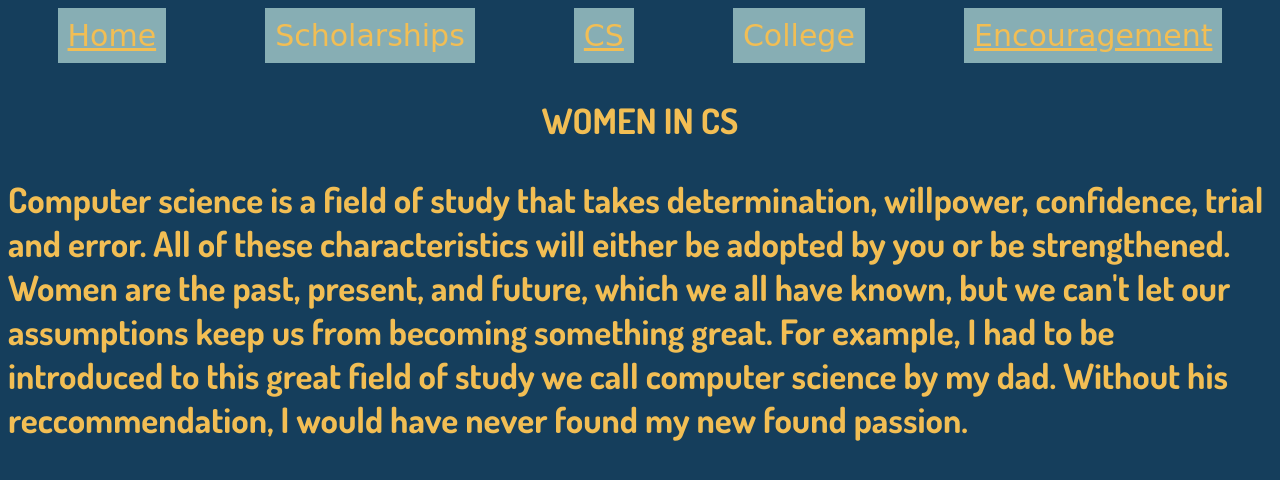
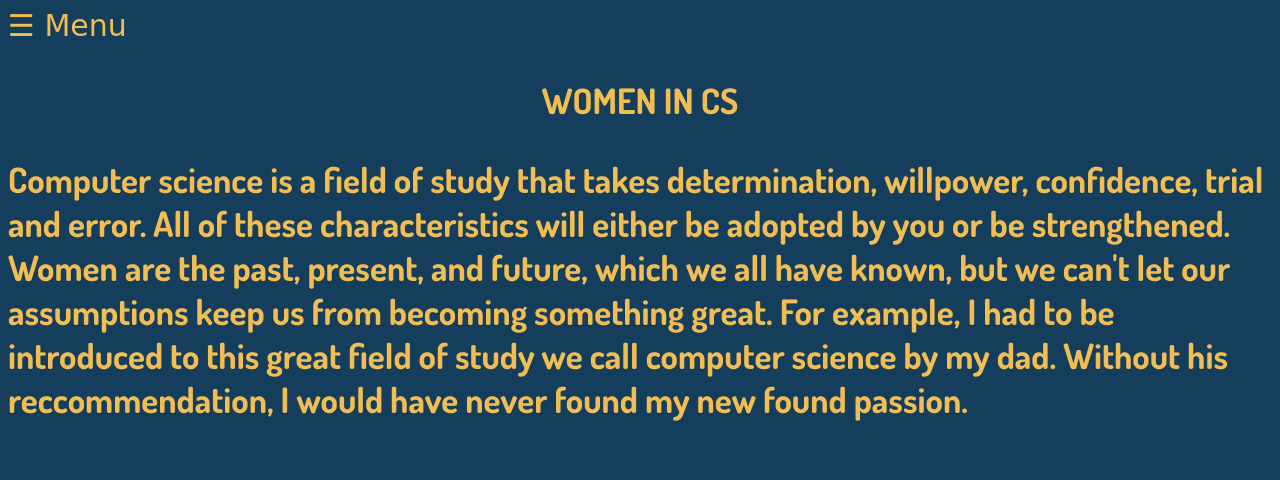
Before and after one commit to KarinaMontiel/finalproject, a PHP site: page /womenInCS.html in a window 1280 px wide. Shown: the top 480 px of the page. Run offline with PHP 8.4, Linux system fonts and the light colour scheme.

Commit message:
guvyuvyu

```diff
--- a/womenInCS.html
+++ b/womenInCS.html
@@ -3,16 +3,81 @@
   <head>
     <link rel="stylesheet" href="main.css">
     <link href="https://fonts.googleapis.com/css?family=Dosis:700" rel="stylesheet">
-    <div id="nav-bar">
+    <!-- <div id="nav-bar">
         <div class="item"><a href="finalproject.html">Home</a></div>
         <div class="item">Scholarships</div>
         <div class="item"><a href="womenInCS.html">CS</a></div>
         <div class="item">College</div>
         <div class="item"><a href="encouragement.html">Encouragement</a></div>
-    </div>
-    <link href="https://fonts.googleapis.com/css?family=Dosis:700" rel="stylesheet">
+    </div> -->
+<style>
+    .sidenav {
+        height: 100%;
+        width: 0;
+        position: fixed;
+        z-index: 1;
+        top: 0;
+        left: 0;
+        background-color: lightpink;
+        overflow-x: hidden;
+        transition: 0.5s;
+        padding-top: 60px;
+        text-align: center;
+    }
+
+    .sidenav a {
+        padding: 8px 8px 8px 32px;
+        text-decoration: none;
+        font-size: 50px;
+        color: #818181;
+        display: block;
+        transition: 0.3s;
+        color: white;
+
+    }
+
+    .sidenav a:hover{
+        color: #f1f1f1;
+    }
+
+    .sidenav .closebtn {
+        position: absolute;
+        top: 0;
+        right: 25px;
+        font-size: 36px;
+        margin-left: 50px;
+    }
+
+    @media screen and (max-height: 450px) {
+      .sidenav {padding-top: 15px;}
+      .sidenav a {font-size: 15px;}
+    }
+    </style>
   </head>
   <body>
+    <div id="mySidenav" class="sidenav">
+      <a href="javascript:void(0)" class="closebtn"onclick="closeNav()">&times;</a>
+      <a href="#"> Home</a>
+      <a href="#">Scholarships</a>
+      <a href="womenInCS.html">Women in CS</a>
+      <a href="#">College</a>
+      <a href="#">Encouragement</a>
+    </div>
+
+
+    <span style="font-size:30px;cursor:pointer" onclick="openNav()">&#9776; Menu </span>
+
+    <script>
+    function openNav() {
+        document.getElementById("mySidenav").style.width = "100%";
+    }
+
+    function closeNav() {
+        document.getElementById("mySidenav").style.width = "0";
+    }
+
+
+    </script>
     <div id="womenInCS">
     <p><center>WOMEN IN CS</center></p>
     <p>Computer science is a field of study that takes determination, willpower, confidence, trial and error. All of these characteristics will either be adopted by you or be strengthened. Women are the past, present, and future, which we all have known, but we can't let our assumptions keep us from becoming something great. For example, I had to be introduced to this great field of study we call computer science by my dad. Without his reccommendation, I would have never found my new found passion.</p>
```
Also changed, not shown: main.css (+41 -0 lines).
